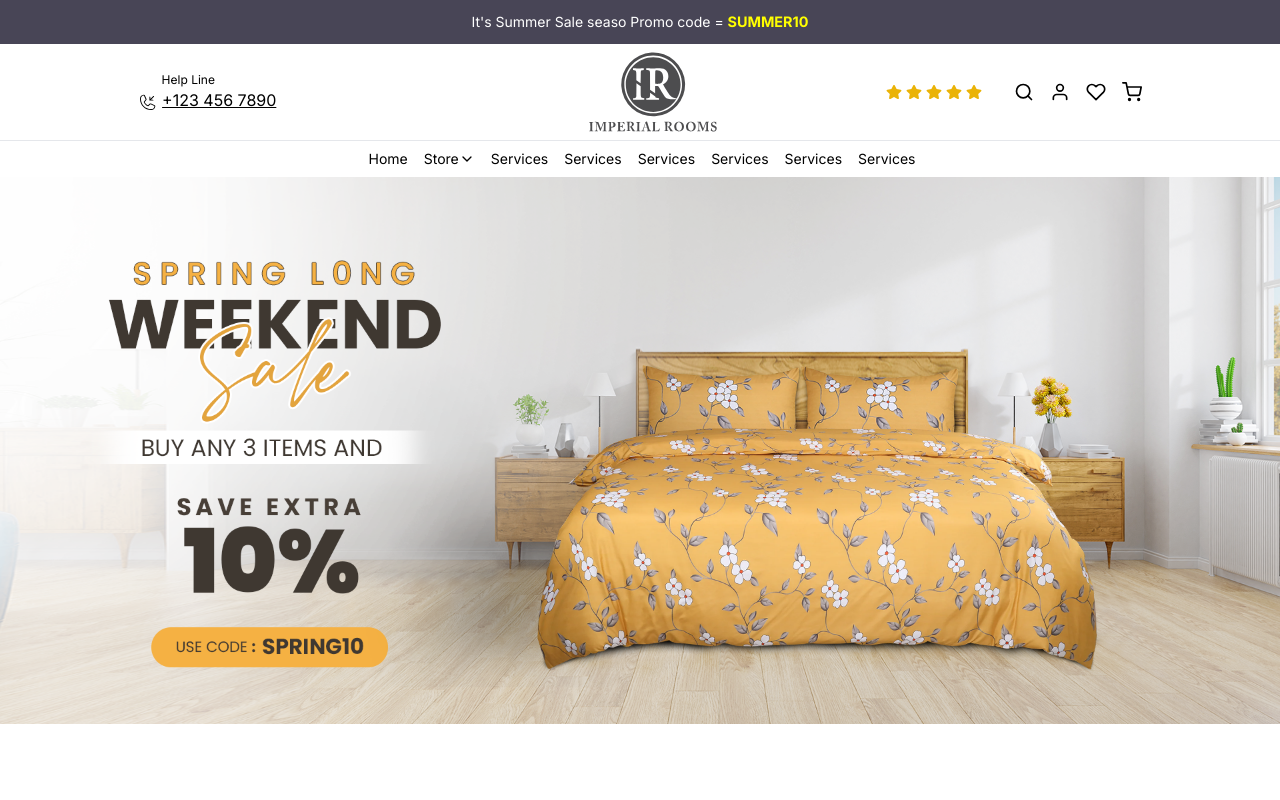
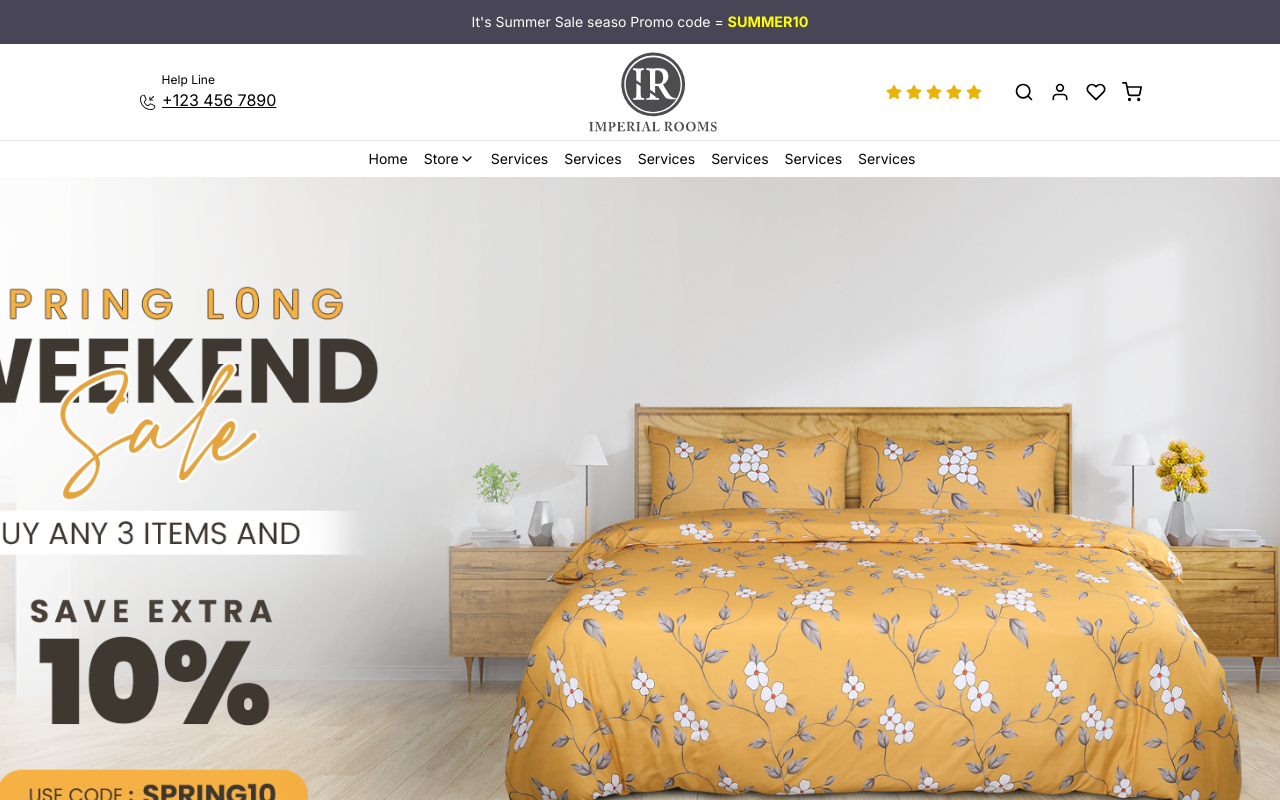
Before and after one commit to numanbinnasrullah/imperial-rooms, a Next.js app: page / in a window 1280 px wide. Shown: the top 800 px of the page. Built offline with nearby package versions, Linux system fonts and the light colour scheme.

Commit message:
23 change

```diff
--- a/src/app/(components)/Homepage/hero-banner/HeroBanner.jsx
+++ b/src/app/(components)/Homepage/hero-banner/HeroBanner.jsx
@@ -1,39 +1,46 @@
-import Image from "next/image"
-import Link from "next/link"
+import Image from "next/image";
+import Link from "next/link";
+import Head from "next/head";
 
 const HeroBanner = () => {
   return (
     <>
-            <div className="relative w-full ">
-                <Link href={"/about"}>
+      {/* Preload the critical image */}
+      <Head>
+        <link rel="preload" href="/Desktop.png" as="image" />
+      </Head>
+
+      <div className="relative w-full h-[70vh] md:h-[90vh]">
+        {/* Desktop Image */}
+        <Link href="/about">
+          <div className="relative hidden sm:block w-full h-full">
             <Image
-                        src="/Desktop.png" // Replace with your image path
+              src="/Desktop.png"
               alt="Homepage Banner"
-                        objectFit="contain"
-                        className=" hidden sm:block "
-                        width={2000}
-                        height={100}
-                        layout="intrinsic"
-                        priority
+              layout="fill" // Take up the entire space without CLS
+              objectFit="cover" // Ensures the image fits within the container
+              priority={true} // Preload for improved LCP
+              quality={85} // Compress the image slightly to reduce load time
             />
+          </div>
         </Link>
-                <Link href={"/about"}>
+
+        {/* Mobile Image */}
+        <Link href="/about">
+          <div className="relative block sm:hidden w-full h-full">
             <Image
-                        src="/mobile.png" // Replace with your image path
+              src="/mobile.png"
               alt="Homepage Banner"
+              layout="fill"
               objectFit="cover"
-                        objectPosition="center"
-                        className=" block sm:hidden"
-                        layout="intrinsic"
-                        width={1000}
-                        height={100}
-                        loading="lazy"
+              loading="lazy" // Lazy-load for non-critical images
+              quality={85}
             />
+          </div>
         </Link>
-                {/* <div className="absolute bottom-0 md:left-[47%] lg:left-[48%]">Arrrow</div> */}
       </div>
     </>
-    )
-}
+  );
+};
 
-export default HeroBanner
+export default HeroBanner;
```
Lines whose indentation alone changed are shown as unchanged.
